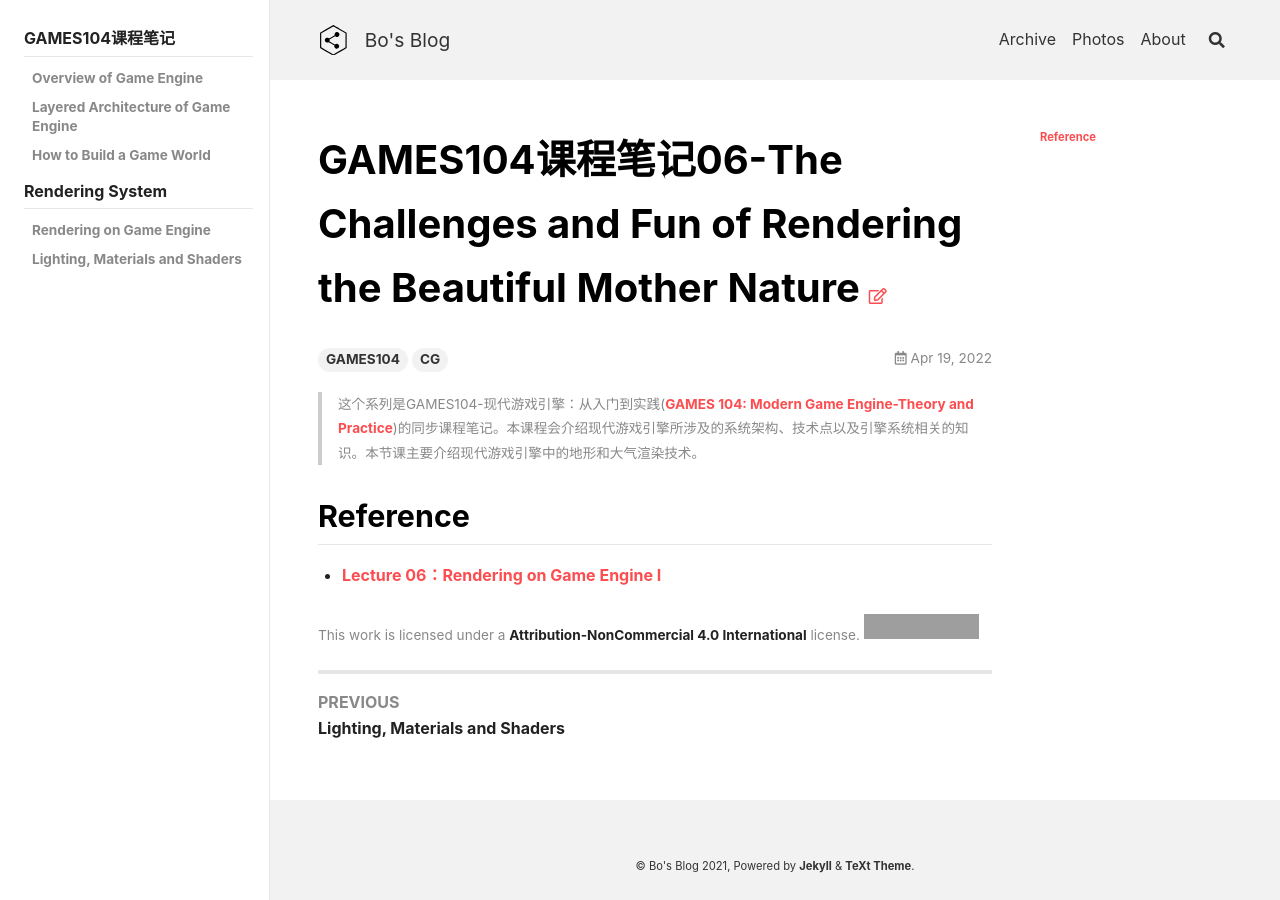
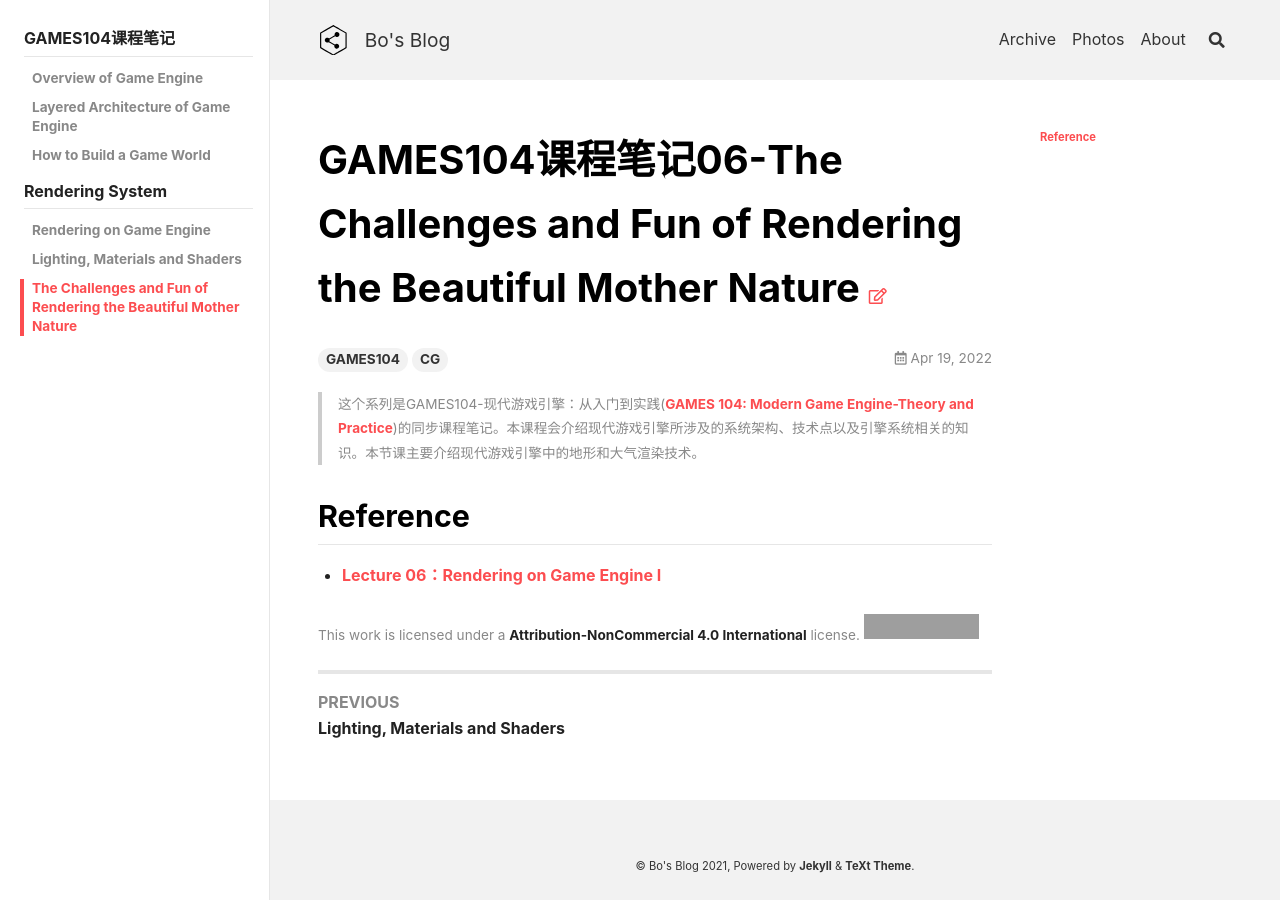
Before and after one commit to peng00bo00/peng00bo00_previous_blog, a Jekyll site: the page built from _posts/2022-04-19-GAMES104-NOTES-06.md, in a window 1280 px wide. Built offline with Jekyll 4.4.1, drawn with Linux system fonts in a browser that asks for light colours; nearby versions of some CDN libraries; grey boxes are pictures that could not be loaded.

Commit message:
Update navigation.yml

```diff
--- a/_data/navigation.yml
+++ b/_data/navigation.yml
@@ -236,6 +236,8 @@ GAMES104:
         url: /2022/04/06/GAMES104-NOTES-04.html
       - title: Lighting, Materials and Shaders
         url: /2022/04/13/GAMES104-NOTES-05.html
+      - title: The Challenges and Fun of Rendering the Beautiful Mother Nature
+        url: /2022/04/19/GAMES104-NOTES-06.html
 
 PBRT:
   - title: PBRT读书笔记
```
